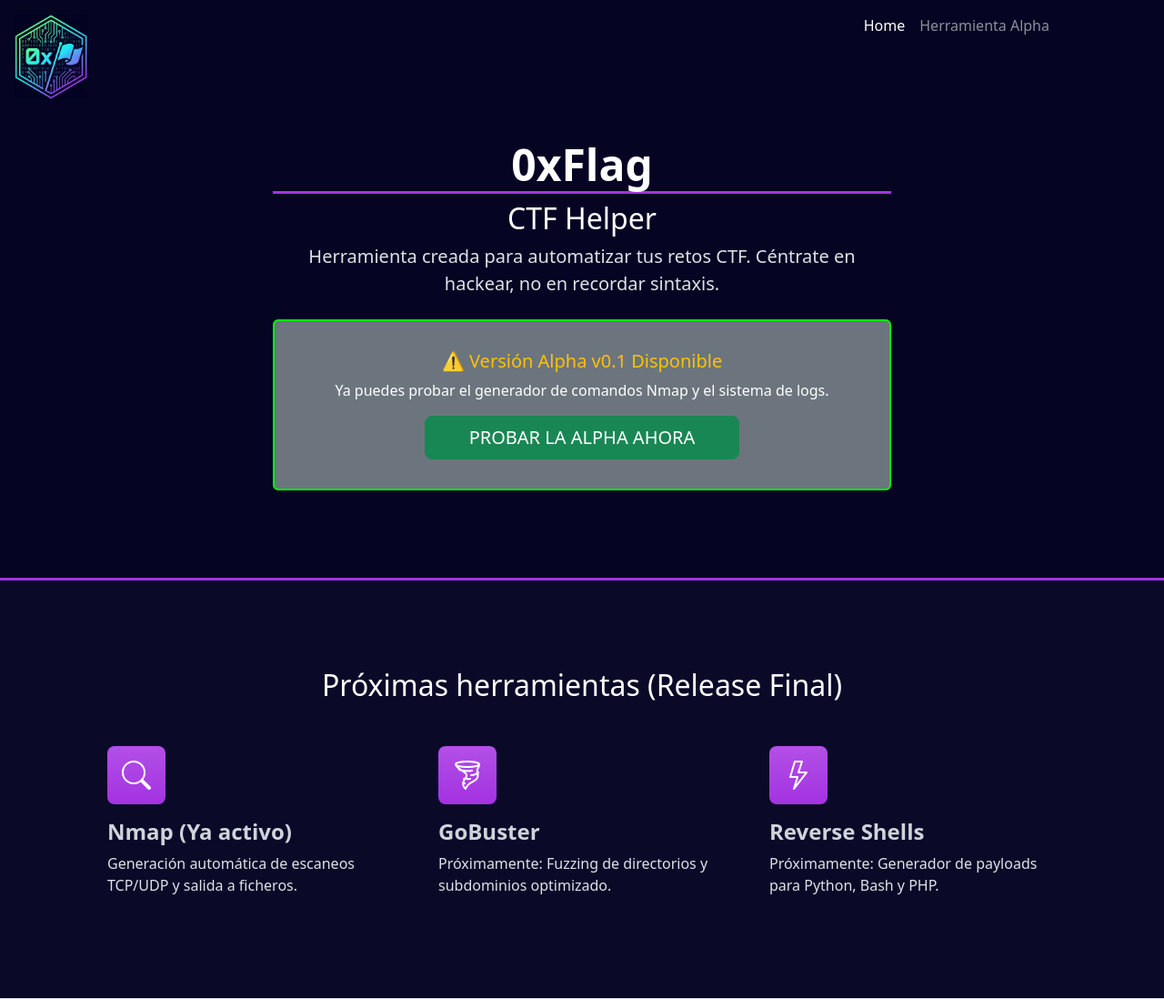
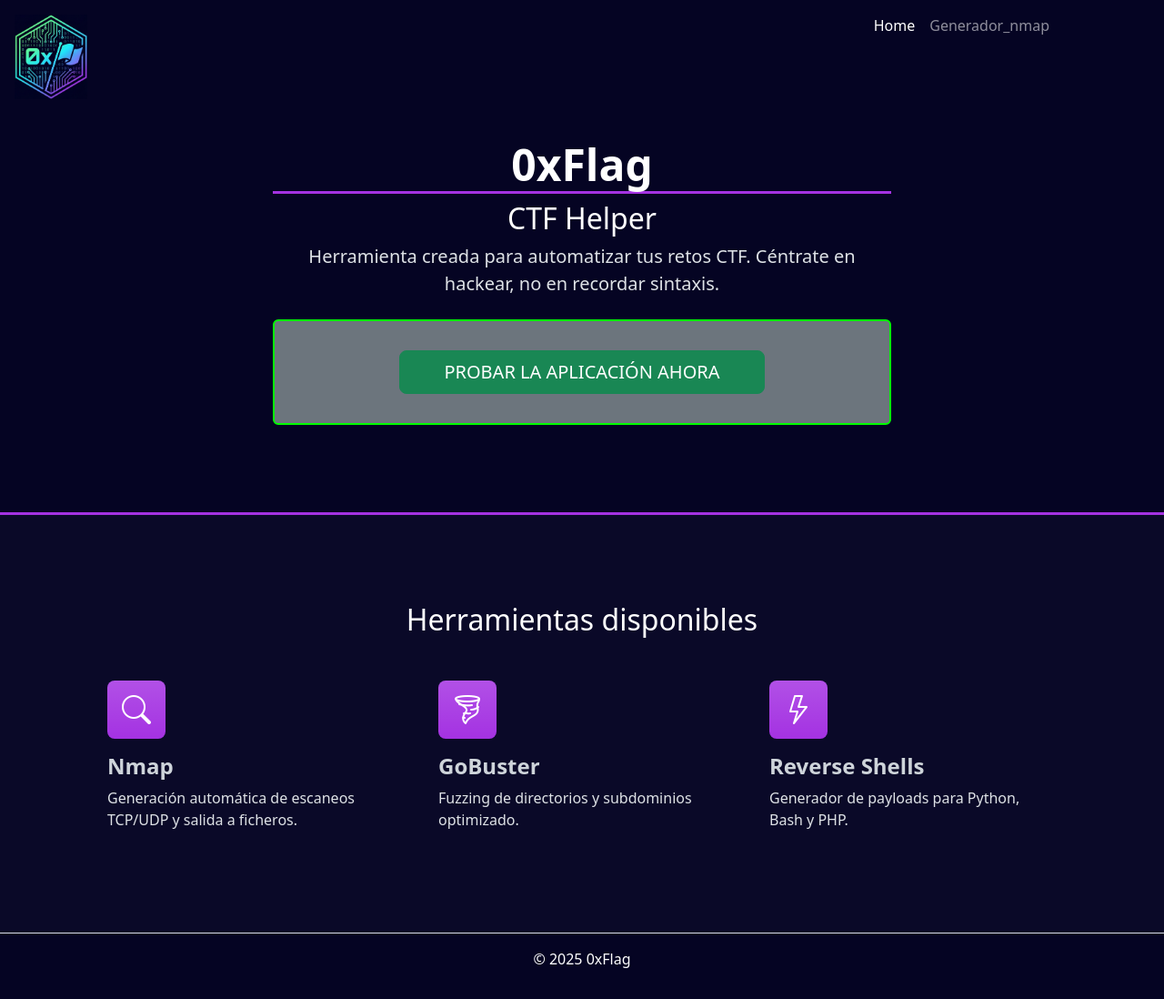
Before and after one commit to Pocahontas2025/0xFlag, a Flask app: page / in a window 1280 px wide. Shown: the whole page at 91% size. After the commit the page ends 1064 px from the top, so only its background shows below. Run offline with Flask 3, Linux system fonts and the light colour scheme; parts of the project's set-up code (start-up, migrations or seed data) failed here and were passed over; some libraries are stand-ins or nearby versions.

```diff
--- /dev/null
+++ b/src/templates/base.html
@@ -0,0 +1,59 @@
+<!DOCTYPE html>
+<html lang="en">
+<head>
+    <meta charset="utf-8" />
+    <meta name="viewport" content="width=device-width, initial-scale=1, shrink-to-fit=no" />
+
+    <title>{% block title %}0xFlag{% endblock %}</title>
+
+    <link rel="icon" type="image/x-icon" href="{{ url_for('static', filename='assets/favicon.ico') }}" />
+    <link href="https://cdn.jsdelivr.net/npm/bootstrap-icons@1.4.1/font/bootstrap-icons.css" rel="stylesheet" />
+    <link href="{{ url_for('static', filename='css/styles.css') }}" rel="stylesheet" />
+    {% block extra_css %}{% endblock %}
+</head>
+
+<body class="{% block body_class %}bg-dark{% endblock %}">
+
+    <!-- Navbar -->
+    <nav class="navbar navbar-expand-lg navbar-dark bg-dark">
+        <div class="container px-5">
+            <img src="{{ url_for('static', filename='assets/0xFlag_Logo.png') }}"
+                class="position-absolute top-0 start-0 m-3"
+                style="width: 80px; height:auto;"
+                alt="Logo">
+
+            <button class="navbar-toggler" type="button"
+                    data-bs-toggle="collapse"
+                    data-bs-target="#navbarSupportedContent">
+                <span class="navbar-toggler-icon"></span>
+            </button>
+
+            <div class="collapse navbar-collapse" id="navbarSupportedContent">
+                <ul class="navbar-nav ms-auto mb-2 mb-lg-0">
+                    <li class="nav-item">
+                        <a class="nav-link {% if request.path == '/' %}active{% endif %}" href="/">Home</a>
+                    </li>
+                    <li class="nav-item">
+                        <a class="nav-link {% if request.path == '/alpha' %}active{% endif %}" href="/alpha">
+                            Generador_nmap
+                        </a>
+                    </li>
+                </ul>
+            </div>
+        </div>
+    </nav>
+
+    <!-- Page content -->
+    {% block content %}{% endblock %}
+
+    <!-- Footer (optional, add later if you want) -->
+
+    <footer class="bg-dark text-white text-center py-3">
+        © 2025 0xFlag
+    </footer>
+
+
+    <script src="https://cdn.jsdelivr.net/npm/bootstrap@5.1.3/dist/js/bootstrap.bundle.min.js"></script>
+    {% block extra_js %}{% endblock %}
+</body>
+</html>
--- a/src/templates/index.html
+++ b/src/templates/index.html
@@ -1,26 +1,8 @@
-<!DOCTYPE html>
-<html lang="en">
-    <head>
-        <meta charset="utf-8" />
-        <meta name="viewport" content="width=device-width, initial-scale=1, shrink-to-fit=no" />
-        <title>0xFlag - Alpha</title>
-        <link rel="icon" type="image/x-icon" href="{{ url_for('static', filename='assets/favicon.ico') }}" />
-        <link href="https://cdn.jsdelivr.net/npm/bootstrap-icons@1.4.1/font/bootstrap-icons.css" rel="stylesheet" />
-        <link href="{{ url_for('static', filename='css/styles.css') }}" rel="stylesheet" />
-    </head>
-    <body>
-        <nav class="navbar navbar-expand-lg navbar-dark bg-dark">
-            <div class="container px-5">
-                <img src="{{ url_for('static', filename='assets/0xFlag_Logo.png') }}" class="position-absolute top-0 start-0 m-3" style="width: 80px; height:auto;" alt="Logo">
-                <button class="navbar-toggler" type="button" data-bs-toggle="collapse" data-bs-target="#navbarSupportedContent"><span class="navbar-toggler-icon"></span></button>
-                <div class="collapse navbar-collapse" id="navbarSupportedContent">
-                    <ul class="navbar-nav ms-auto mb-2 mb-lg-0">
-                        <li class="nav-item"><a class="nav-link active" href="/">Home</a></li>
-                        <li class="nav-item"><a class="nav-link" href="/alpha">Herramienta Alpha</a></li>
-                    </ul>
-                </div>
-            </div>
-        </nav>
+{% extends "base.html" %}
+
+{% block title %}0xFlag - Home{% endblock %}
+
+{% block content %}
 
 <header class="bg-dark py-5 separator-lila">
     <div class="container px-5">
@@ -29,13 +11,17 @@
                 <div class="text-center my-5">
                     <h1 class="display-5 fw-bolder text-white mb-2 separator-lila">0xFlag</h1>
                     <h2 class="text-white">CTF Helper</h2>
-                            <p class="lead text-white-50 mb-4">Herramienta creada para automatizar tus retos CTF. Céntrate en hackear, no en recordar sintaxis.</p>
+                    <p class="lead text-white-50 mb-4">
+                        Herramienta creada para automatizar tus retos CTF.
+                        Céntrate en hackear, no en recordar sintaxis.
+                    </p>
 
-                            <div class="card bg-secondary text-white mb-4 p-3" style="border: 2px solid #00ff00;">
+                    <div class="card bg-secondary text-white mb-4 p-3"
+                         style="border: 2px solid #00ff00;">
                         <div class="card-body">
-                                    <h5 class="card-title text-warning">⚠️ Versión Alpha v0.1 Disponible</h5>
-                                    <p class="card-text">Ya puedes probar el generador de comandos Nmap y el sistema de logs.</p>
-                                    <a class="btn btn-success btn-lg px-5" href="/alpha">PROBAR LA ALPHA AHORA</a>
+                            <a class="btn btn-success btn-lg px-5" href="/alpha">
+                                PROBAR LA APLICACIÓN AHORA
+                            </a>
                         </div>
                     </div>
 
@@ -48,28 +34,35 @@
 <section class="py-5 border-bottom bg-custom" id="features">
     <div class="container px-5 my-5">
         <div class="text-center text-white mb-5">
-                    <h2>Próximas herramientas (Release Final)</h2>
+            <h2>Herramientas disponibles</h2>
         </div>
+
         <div class="row gx-5">
             <div class="col-lg-4 mb-5 mb-lg-0">
-                        <div class="feature bg-primary bg-gradient text-white rounded-3 mb-3"><i class="bi bi-search"></i></div>
-                        <h2 class="h4 fw-bolder">Nmap (Ya activo)</h2>
+                <div class="feature bg-primary bg-gradient text-white rounded-3 mb-3">
+                    <i class="bi bi-search"></i>
+                </div>
+                <h2 class="h4 fw-bolder">Nmap</h2>
                 <p class="text-muted">Generación automática de escaneos TCP/UDP y salida a ficheros.</p>
             </div>
+
             <div class="col-lg-4 mb-5 mb-lg-0">
-                        <div class="feature bg-primary bg-gradient text-white rounded-3 mb-3"><i class="bi bi-tornado"></i></div>
+                <div class="feature bg-primary bg-gradient text-white rounded-3 mb-3">
+                    <i class="bi bi-tornado"></i>
+                </div>
                 <h2 class="h4 fw-bolder">GoBuster</h2>
-                        <p class="text-muted">Próximamente: Fuzzing de directorios y subdominios optimizado.</p>
+                <p class="text-muted">Fuzzing de directorios y subdominios optimizado.</p>
             </div>
+
             <div class="col-lg-4">
-                        <div class="feature bg-primary bg-gradient text-white rounded-3 mb-3"><i class="bi bi-lightning"></i></div>
+                <div class="feature bg-primary bg-gradient text-white rounded-3 mb-3">
+                    <i class="bi bi-lightning"></i>
+                </div>
                 <h2 class="h4 fw-bolder">Reverse Shells</h2>
-                        <p class="text-muted">Próximamente: Generador de payloads para Python, Bash y PHP.</p>
+                <p class="text-muted">Generador de payloads para Python, Bash y PHP.</p>
             </div>
         </div>
     </div>
 </section>
 
-        <script src="https://cdn.jsdelivr.net/npm/bootstrap@5.1.3/dist/js/bootstrap.bundle.min.js"></script>
-    </body>
-</html>
+{% endblock %}
```
Also changed, not shown: src/templates/alpha.html (+43 -58 lines), 1 other file. Lines whose indentation alone changed are shown as unchanged.
